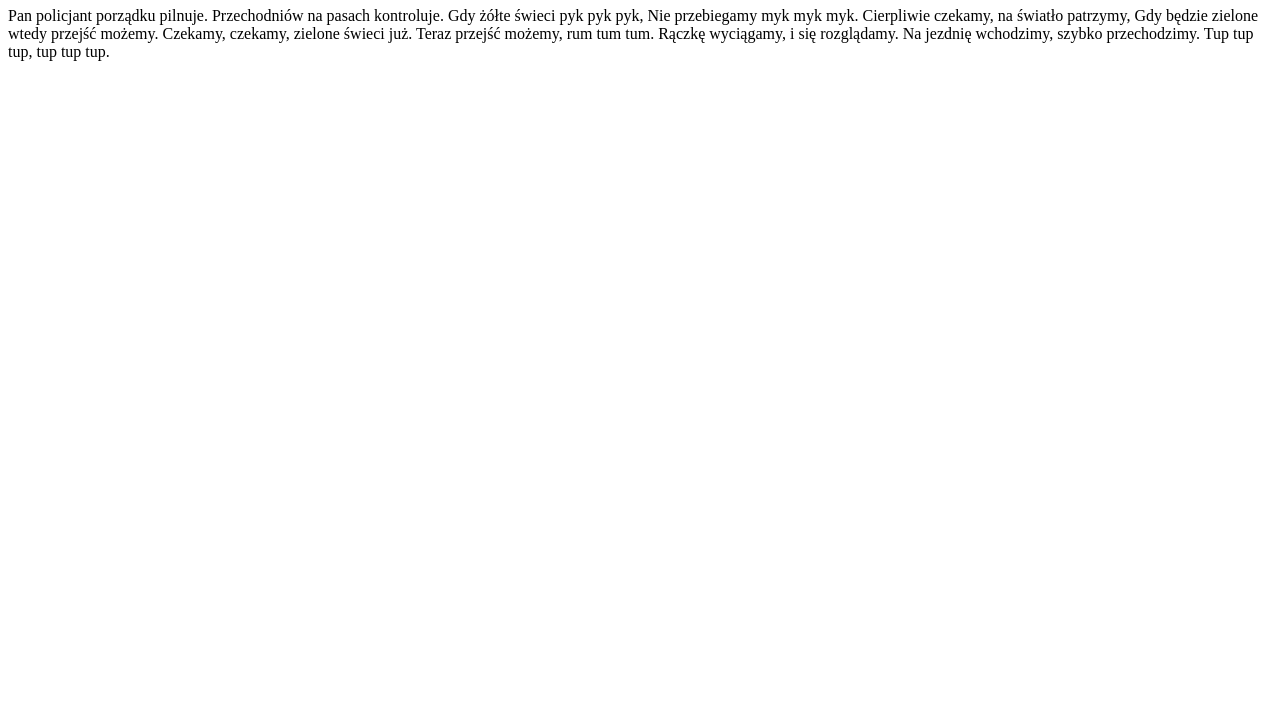
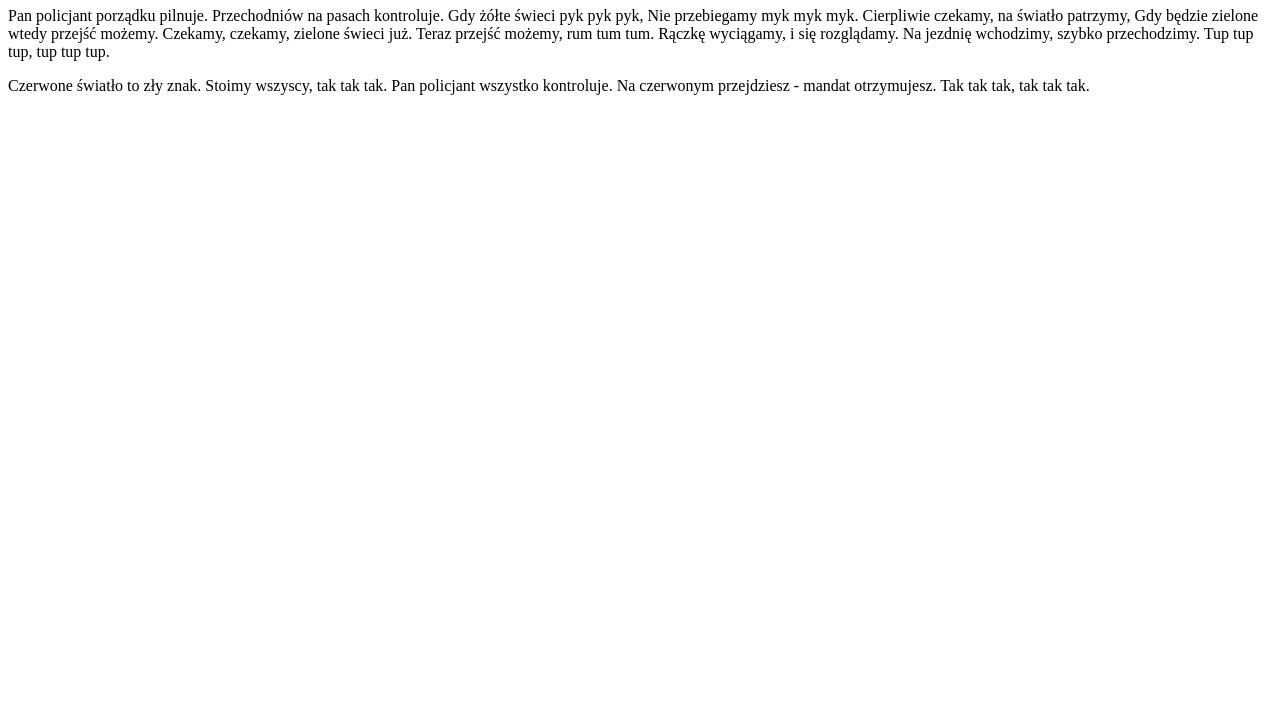
Before and after one commit to linka351/learning-git-2, a plain HTML site: page index.html in a window 1280 px wide. Shown: the part 73-800 px from the top of the page. Drawn offline with Linux system fonts and the light colour scheme.

Commit message:
add second verse

```diff
--- a/index.html
+++ b/index.html
@@ -18,5 +18,11 @@ Rączkę wyciągamy, i się rozglądamy.
 Na jezdnię wchodzimy, szybko przechodzimy.
 Tup tup tup, tup tup tup.
                 </p>
+                <p>Czerwone światło to zły znak.
+Stoimy wszyscy, tak tak tak.
+Pan policjant wszystko kontroluje.
+Na czerwonym przejdziesz - mandat otrzymujesz.
+Tak tak tak, tak tak tak.
+                </p>
         </body>
     </html>
```
